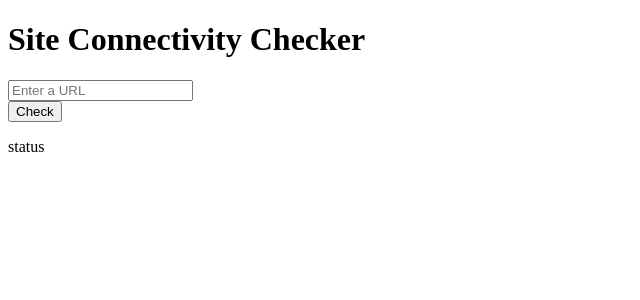
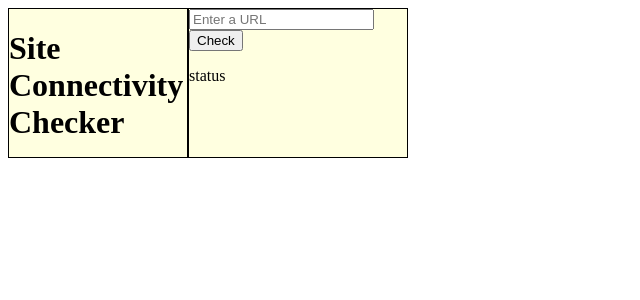
Before and after one commit to amarikwa188/Mini_SCC, a Flask app: page / in a window 1280 px wide. Shown: the top 300 px of the page, without its empty margins (0-640 px from the left). Run offline with Flask 3, Linux system fonts and the light colour scheme.

Commit message:
reworked layout with basic css styling

```diff
--- /dev/null
+++ b/static/index.css
@@ -0,0 +1,23 @@
+#main{
+    background-color: lightyellow;
+    height: 150px;
+    width: 400px;
+}
+
+#logo-section{
+    /* display: inline-block; */
+    border: 1px solid black;
+    float: left;
+    width: 45%;
+    box-sizing: border-box;
+    height: 100%;
+}
+
+#entry-section{
+    /* display: inline-block; */
+    border: 1px solid black;
+    float: right;
+    width: 55%;
+    box-sizing: border-box;
+    height: 100%;
+}
--- a/templates/index.html
+++ b/templates/index.html
@@ -2,14 +2,19 @@
 <html>
 <head>
     <title>Site Connectivity Checker</title>
+    <link rel="stylesheet" href="../static/index.css">
 </head>
 <body>
     <div id="main">
-        <h1>Site Connectivity Checker</h1>
-        <input type="text" id="url-entry" placeholder="Enter a URL" required>
-        <br>
-        <button id="check-button">Check</button>
-        <p id="status">status</p>
+        <div id="logo-section">
+            <h1 id="logo">Site<br>Connectivity<br>Checker</h1>
+        </div>
+        <div id="entry-section">
+            <input type="text" id="url-entry" placeholder="Enter a URL" required>
+            <br>
+            <button id="check-button">Check</button>
+            <p id="status">status</p>
+        </div>
     </div>
 </body>
 </html>
```
